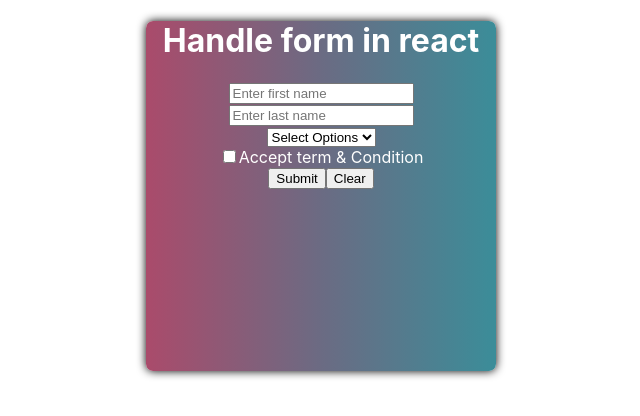
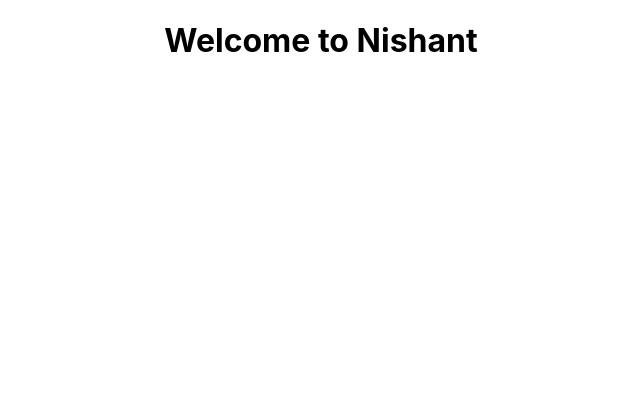
Before and after one commit to fhabhishektiwari/blog, a React (Create React App) app: page / in a window 1280 px wide. Shown: the top 416 px of the page, without its empty margins (319-959 px from the left). Built offline with nearby package versions, Linux system fonts and the light colour scheme.

Commit message:
Conditional rendering | If Condition

```diff
--- a/src/App.js
+++ b/src/App.js
@@ -1,44 +1,11 @@
 // import logo from './logo.svg';
 import './App.css';
-import React,{useState} from 'react';
+
+import Profile from './Profile';
 function App() {
-  const [fname,setFName]=useState();
-  const [lname,setLName]=useState();
-  const [tnc,setTnc]=useState(false);
-  const [interest,setInterest]=useState("");
-
-
-  function getFormData(e){
-    e.preventDefault();
-    console.log(fname,lname,tnc,interest);
-  }
   return (
-    <div className='App' style={{boxShadow:"0px 0px 10px #000",width:350,height:350,margin:"0 auto",borderRadius:"7px",background:"linear-gradient(to right, #aa4b6b, #6b6b83, #3b8d99)",color:"#fff",padding:"10"}}>
-      <h1>Handle form in react</h1>
-      <form onSubmit={getFormData}>
-        <input type="text" placeholder='Enter first name' onChange={(e)=>{
-          setFName(e.target.value);
-
-        }}/><br/>
-        <input type="text" placeholder='Enter last name' onChange={(e)=>{
-          setLName(e.target.value);
-
-        }}/><br/>
-        <select onChange={(val)=>{
-          setInterest(val.target.value);
-
-        }}>
-          <option>Select Options</option>
-          <option>Marvel</option>
-          <option>DC</option>
-        </select><br/>
-        <input type='checkbox' onChange={(e)=>{
-          setTnc(e.target.checked);
-        }} /><label>Accept term & Condition</label><br/>
-        <button type='submit'>Submit</button>
-        <button type='reset'>Clear</button>
-      </form>
-
+    <div className='App'>
+      <Profile/>
     </div>
   );
 }
--- /dev/null
+++ b/src/Profile.js
@@ -0,0 +1,23 @@
+import { useState } from "react";
+
+function Profile(){
+    // const [loggedIn,setLoggedIn]=useState(true);
+    // const [loggedIn,setLoggedIn]=useState(false);
+    // const [loggedIn,setLoggedIn]=useState(1);
+    // const [loggedIn,setLoggedIn]=useState(2);
+    const loggedIn=1;
+
+        // return(
+        //     loggedIn?<h1>Welcome Nishant</h1>:<h1>Welcome Guest</h1>
+        // );
+
+        // 1,2,3
+        return(
+            <div>
+                {loggedIn===1?<h1>Welcome to Nishant</h1>:loggedIn===2?<h1>Welcome Ketan</h1>:loggedIn===3?<h1>Welcome Devansh</h1>:<h1>Welcome to Guest</h1>}
+
+            </div>
+        );
+}
+
+export default Profile;
```
